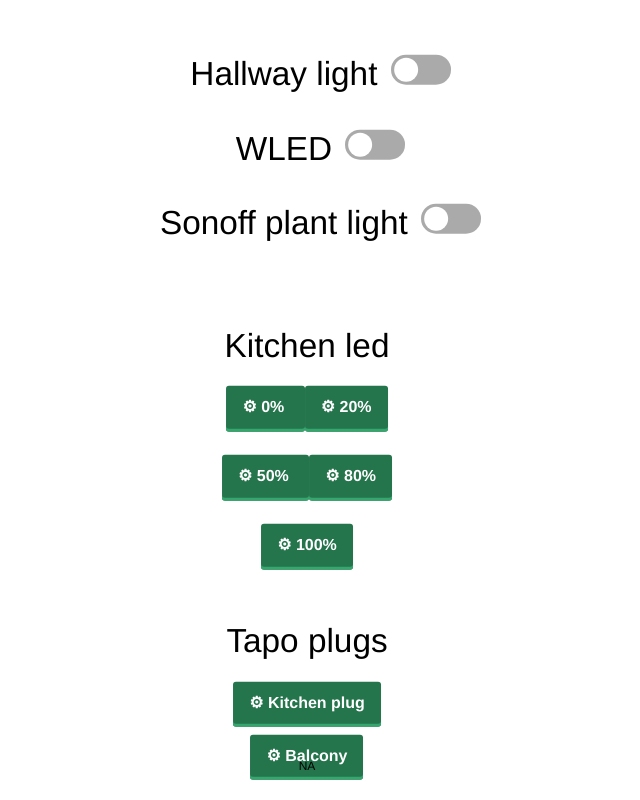
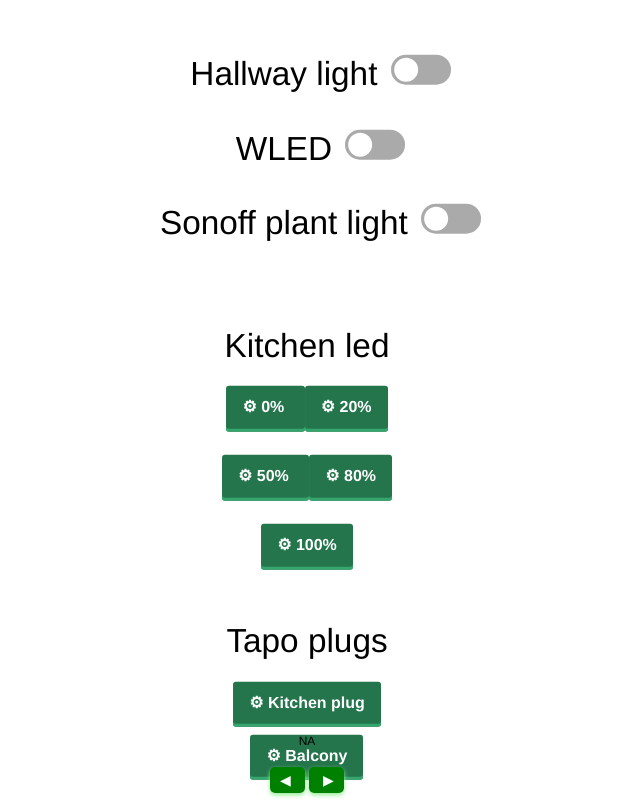
Before and after one commit to vakarianplay/GoUtilits, a plain HTML site: page HomeControlPanel/index.html in a window 1280 px wide. Shown: the whole page, without its empty margins (333-973 px from the left). Drawn offline with Linux system fonts and the light colour scheme; no server answers.

Commit message:
MPC control buttons

```diff
--- a/HomeControlPanel/index.html
+++ b/HomeControlPanel/index.html
@@ -115,7 +115,7 @@
     position:absolute;
      left:0px;
      bottom:0px;
-     height:60px;
+     height:85px;
      width:100%;
   }
 
@@ -126,10 +126,18 @@
         transform: translate(-50%, -50%);
       }
 
-	input.regulator {
-            width: 20px;
-            height: 20px;
-        }
+    .green-button {
+      background-color: green;
+      color: white;
+      padding: 5px 10px;
+      border: none;
+      border-radius: 5px;
+      cursor: pointer;
+      font-size: 14px;
+      box-shadow: 0 2px 4px lightgreen;
+      text-decoration: none;
+    }
+
   </style>
   </head>
   <body>
@@ -160,7 +168,8 @@
      </div>
   </div>
   <div class="settings-link">
-    <p style="font-size:12px;padding: 7px;"><span id="mpc_val">NA</span>
+    <p style="font-size:12px;padding: 7px;"><span id="mpc_val">NA</span></p>
+    <p><a class="green-button" href="/mpc_prew"> ◀ </a>&nbsp;<a class="green-button" href="/mpc_next"> ▶ </a></p>
   </div>
   <script>
 
```
